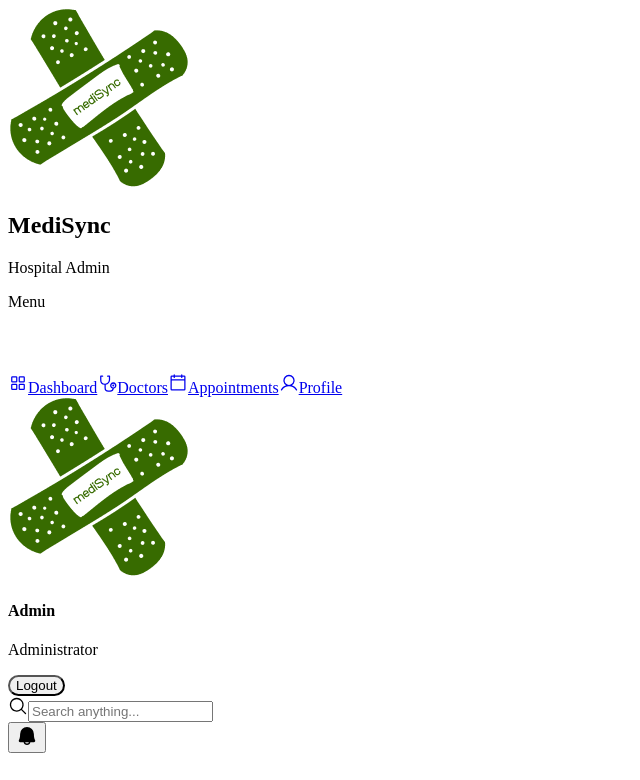
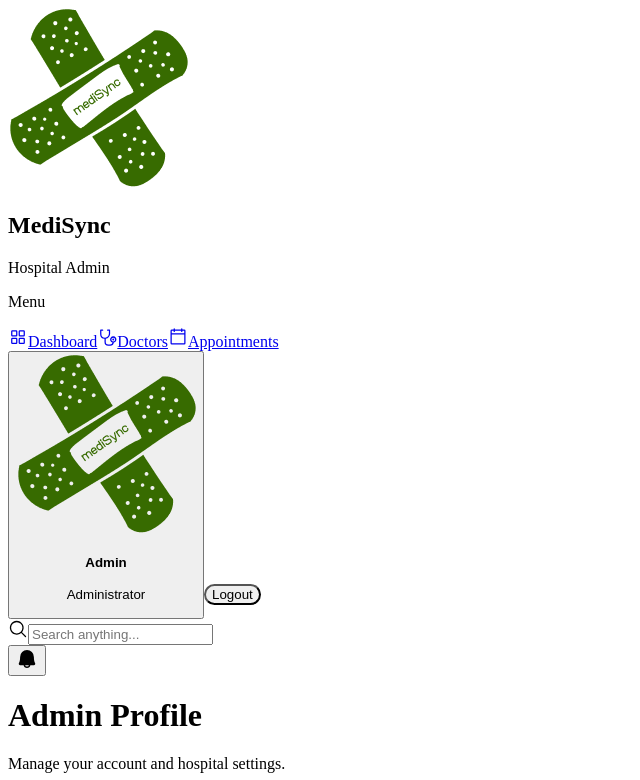
Before and after one commit to Happilli/adminmeds, a React (Vite) app: page /profile in a window 1280 px wide. Shown: the top 780 px of the page, without its empty margins (0-640 px from the left). Built offline with nearby package versions, Linux system fonts and the light colour scheme; the HTML template or start-up script is replaced by a standard one.

Commit message:
remove sidebar/profile and implement directly from useraboveLogout

```diff
--- a/src/components/Sidebar/Sidebar.jsx
+++ b/src/components/Sidebar/Sidebar.jsx
@@ -3,7 +3,6 @@ import {
   CalendarBlankIcon,
   SquaresFourIcon,
   StethoscopeIcon,
-  UserIcon,
 } from "@phosphor-icons/react";
 import { NavLink, useLocation, useNavigate } from "react-router-dom";
 
@@ -11,7 +10,6 @@ const navItems = [
   { to: "/dashboard", label: "Dashboard", icon: SquaresFourIcon },
   { to: "/doctors", label: "Doctors", icon: StethoscopeIcon },
   { to: "/appointments", label: "Appointments", icon: CalendarBlankIcon },
-  { to: "/profile", label: "Profile", icon: UserIcon },
 ];
 
 function Sidebar() {
@@ -23,43 +21,35 @@ function Sidebar() {
     navigate("/");
   };
 
-
-
   const ITEM_HEIGHT = 46;
   const ITEM_GAP = 6;
 
-  const [activeIndex, setActiveIndex] = useState(0);
+  const [activeIndex, setActiveIndex] = useState(-1);
 
   useEffect(() => {
     const index = navItems.findIndex((item) => location.pathname.startsWith(item.to));
-    if (index !== -1) setActiveIndex(index);
+    setActiveIndex(index);
   }, [location.pathname]);
+
+  const isProfileActive = location.pathname.startsWith("/profile");
 
   return (
     <aside className="w-72 h-screen bg-surface-container-low border-r border-outline-variant flex flex-col shrink-0 overflow-hidden">
-      {/* Brand */}
       <div className="flex items-center gap-3 px-6 py-7">
-        <img
-          src="/logo.png"
-          alt="MediSync"
-          className="w-10 h-10 rounded-xl object-contain"
-        />
+        <img src="/logo.png" alt="MediSync" className="w-10 h-10 rounded-xl object-contain" />
         <div>
-          <h2 className="text-lg font-semibold text-on-surface leading-tight">
-            MediSync
-          </h2>
+          <h2 className="text-lg font-semibold text-on-surface leading-tight">MediSync</h2>
           <p className="text-xs text-on-surface-variant">Hospital Admin</p>
         </div>
       </div>
 
-      {/* Nav */}
       <nav className="flex-1 px-4 pt-6">
         <p className="px-3 mb-3 text-xs font-semibold tracking-wide text-on-surface-variant/70 uppercase">
           Menu
         </p>
 
         <div className="relative flex flex-col gap-1.5">
-          {/* Sliding active indicator */}
+          {activeIndex !== -1 && (
             <div
               className="absolute left-0 w-full bg-primary rounded-xl pointer-events-none"
               style={{
@@ -68,15 +58,14 @@ function Sidebar() {
                 transition: "transform 0.35s cubic-bezier(0.34, 1.2, 0.64, 1)",
               }}
             />
+          )}
 
           {navItems.map(({ to, label, icon: Icon }) => (
             <NavLink
               key={to}
               to={to}
               className={({ isActive }) =>
-                `relative z-10 flex items-center gap-3.5 px-3.5 text-sm font-medium transition-colors duration-200 ${isActive
-                  ? "text-on-primary"
-                  : "text-on-surface-variant hover:text-on-surface"
+                `relative z-10 flex items-center gap-3.5 px-3.5 text-sm font-medium transition-colors duration-200 ${isActive ? "text-on-primary" : "text-on-surface-variant hover:text-on-surface"
                 }`
               }
               style={{ height: `${ITEM_HEIGHT}px` }}
@@ -88,28 +77,23 @@ function Sidebar() {
         </div>
       </nav>
 
-      {/* Footer / account */}
       <div className="px-4 pb-5 pt-3">
-        <div className="flex items-center gap-3 px-2 mb-4">
+        <button
+          onClick={() => navigate("/profile")}
+          className={`w-full flex items-center gap-3 px-2 py-2 mb-4 rounded-xl cursor-pointer transition-colors ${isProfileActive ? "bg-surface-container-high" : "hover:bg-surface-container-high"
+            }`}
+        >
           <div
             className="w-9 h-9 shrink-0 border-2 border-secondary-container overflow-hidden bg-surface-container-high"
             style={{ borderRadius: "46% 54% 61% 39% / 55% 43% 57% 45%" }}
           >
-            <img
-              src="/logo.png"
-              alt="Admin"
-              className="w-full h-full object-cover"
-            />
+            <img src="/logo.png" alt="Admin" className="w-full h-full object-cover" />
           </div>
-          <div className="min-w-0">
-            <h4 className="text-sm font-semibold text-on-surface leading-tight truncate">
-              Admin
-            </h4>
-            <p className="text-xs text-on-surface-variant truncate">
-              Administrator
-            </p>
+          <div className="min-w-0 text-left">
+            <h4 className="text-sm font-semibold text-on-surface leading-tight truncate">Admin</h4>
+            <p className="text-xs text-on-surface-variant truncate">Administrator</p>
           </div>
-        </div>
+        </button>
 
         <button
           onClick={handleLogout}
@@ -121,12 +105,8 @@ function Sidebar() {
             borderRadius: "24px 24px 24px 24px",
             transition: "border-radius 0.4s ease, transform 0.2s ease, background 0.3s ease",
           }}
-          onMouseEnter={(e) => {
-            e.currentTarget.style.borderRadius = "8px 28px 8px 28px";
-          }}
-          onMouseLeave={(e) => {
-            e.currentTarget.style.borderRadius = "24px 24px 24px 24px";
-          }}
+          onMouseEnter={(e) => { e.currentTarget.style.borderRadius = "8px 28px 8px 28px"; }}
+          onMouseLeave={(e) => { e.currentTarget.style.borderRadius = "24px 24px 24px 24px"; }}
         >
           <span>Logout</span>
         </button>
```
Lines whose indentation alone changed are shown as unchanged.
